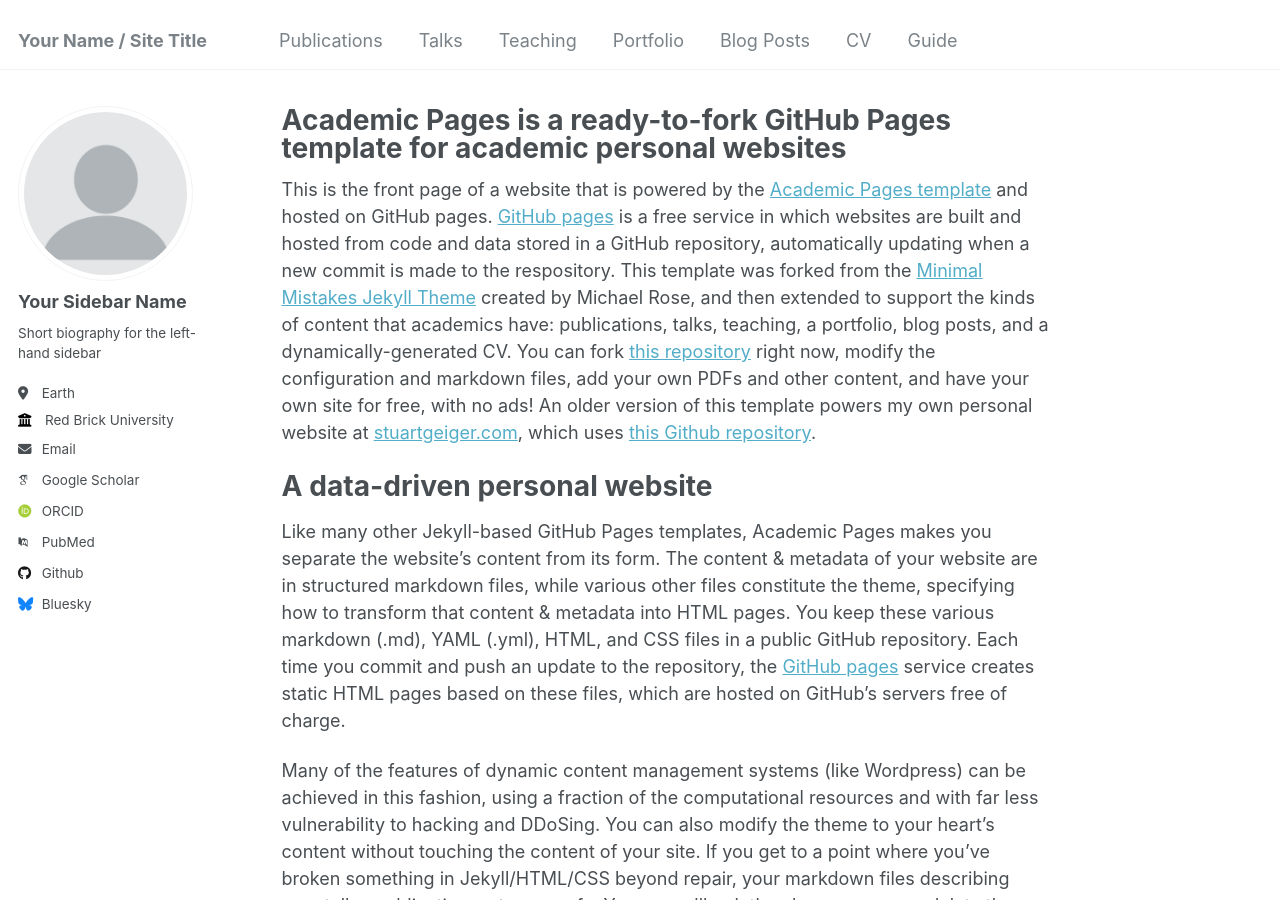
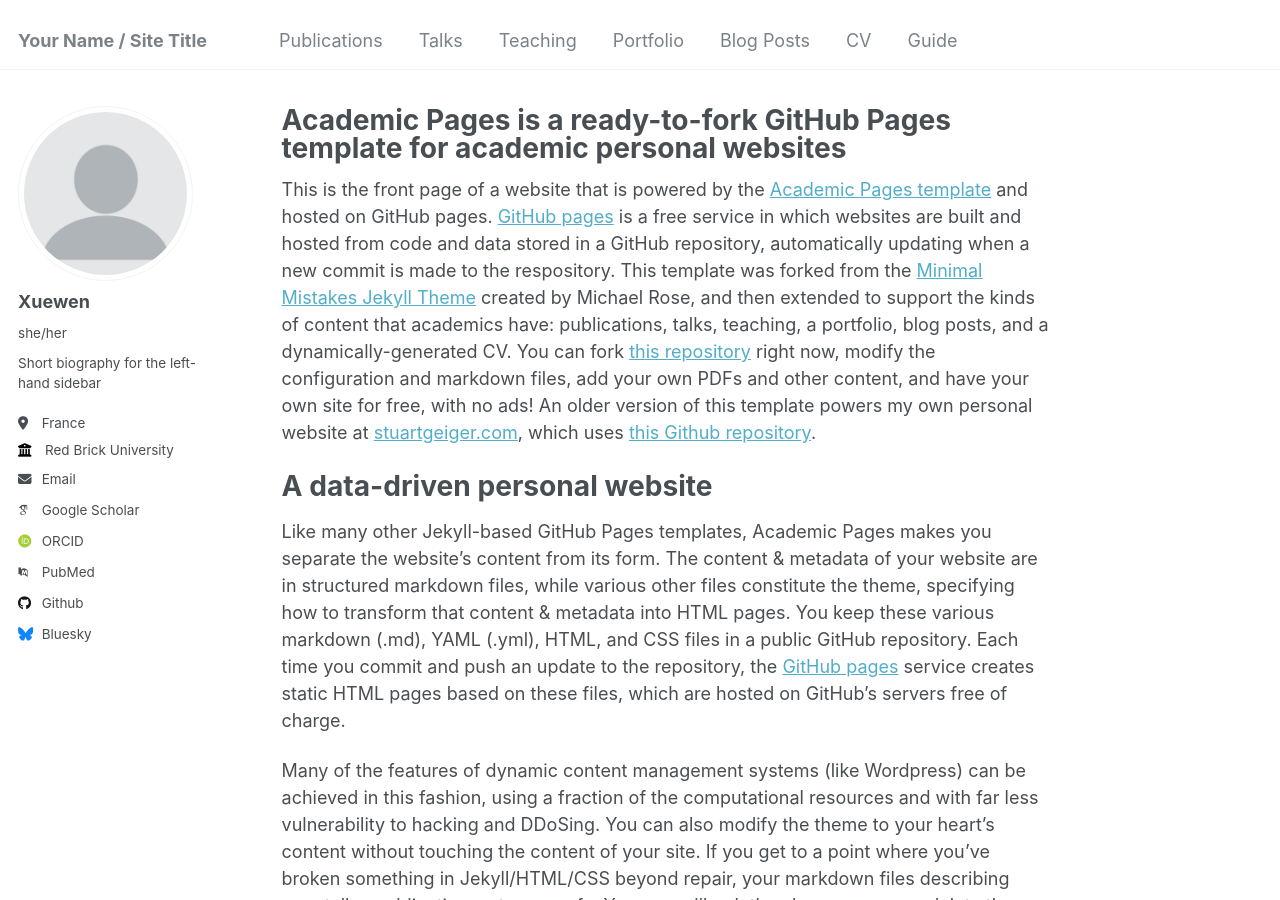
Before and after one commit to JohannaXiao/JohannaXiao.github.io, a Jekyll site: the page built from _pages/about.md, in a window 1280 px wide and 900 px high. Built offline with Jekyll 4.4.1, drawn with Linux system fonts in a browser that asks for light colours; some web fonts are replaced.

```diff
--- a/_config.yml
+++ b/_config.yml
@@ -12,9 +12,9 @@ title                    : "Your Name / Site Title"
 title_separator          : "-"
 name                     : &name "Xuewen XIAO"
 description              : &description "personal description"
-url                      : https://academicpages.github.io # the base hostname & protocol for your site e.g. "https://mmistakes.github.io"
+url                      : https://johannaxiao.github.io # the base hostname & protocol for your site e.g. "https://mmistakes.github.io"
 baseurl                  : "" # the subpath of your site, e.g. "/blog"
-repository               : "academicpages/academicpages.github.io"
+repository               : "JohannaXiao/JohannaXiao.github.io"
 
 # Site Author - The following control what appear as part of the author content on the side bar.
 #               If a field is blank the icon and link will not appear, otherwise it will be shown.
@@ -22,13 +22,13 @@ repository               : "academicpages/academicpages.github.io"
 author:
   # Biographic information
   avatar           : "profile.png"
-  name             : "Your Sidebar Name"
-  pronouns         : # example: "she/her"
+  name             : "Xuewen"
+  pronouns         : "she/her" # example: "she/her"
   bio              : "Short biography for the left-hand sidebar"
-  location         : "Earth"
+  location         : "France"
   employer         : "Red Brick University"
   uri              : # URL
-  email            : "none@example.org"
+  email            : "xuewen.xiao@universite-paris-saclay.fr"
 
   # Academic websites
   arxiv            : # URL - Update with the correct link to your profile
@@ -43,12 +43,12 @@ author:
   bitbucket        : # Username - Update with your username on the site
   codepen          : # Username
   dribbble         : # Username
-  github           : "academicpages"
+  github           : "JohannaXiao"
   kaggle           : # Username
   stackoverflow    : # User number or user number and name (i.e., use "1" or "1/jeff-atwood")
 
   # Social media
-  bluesky          : "bsky.app" # Replace this with you Bluesky username
+  bluesky          : "" # Replace this with you Bluesky username
   facebook         : # Username
   flickr           : # Username
   foursquare       : # Username
```
